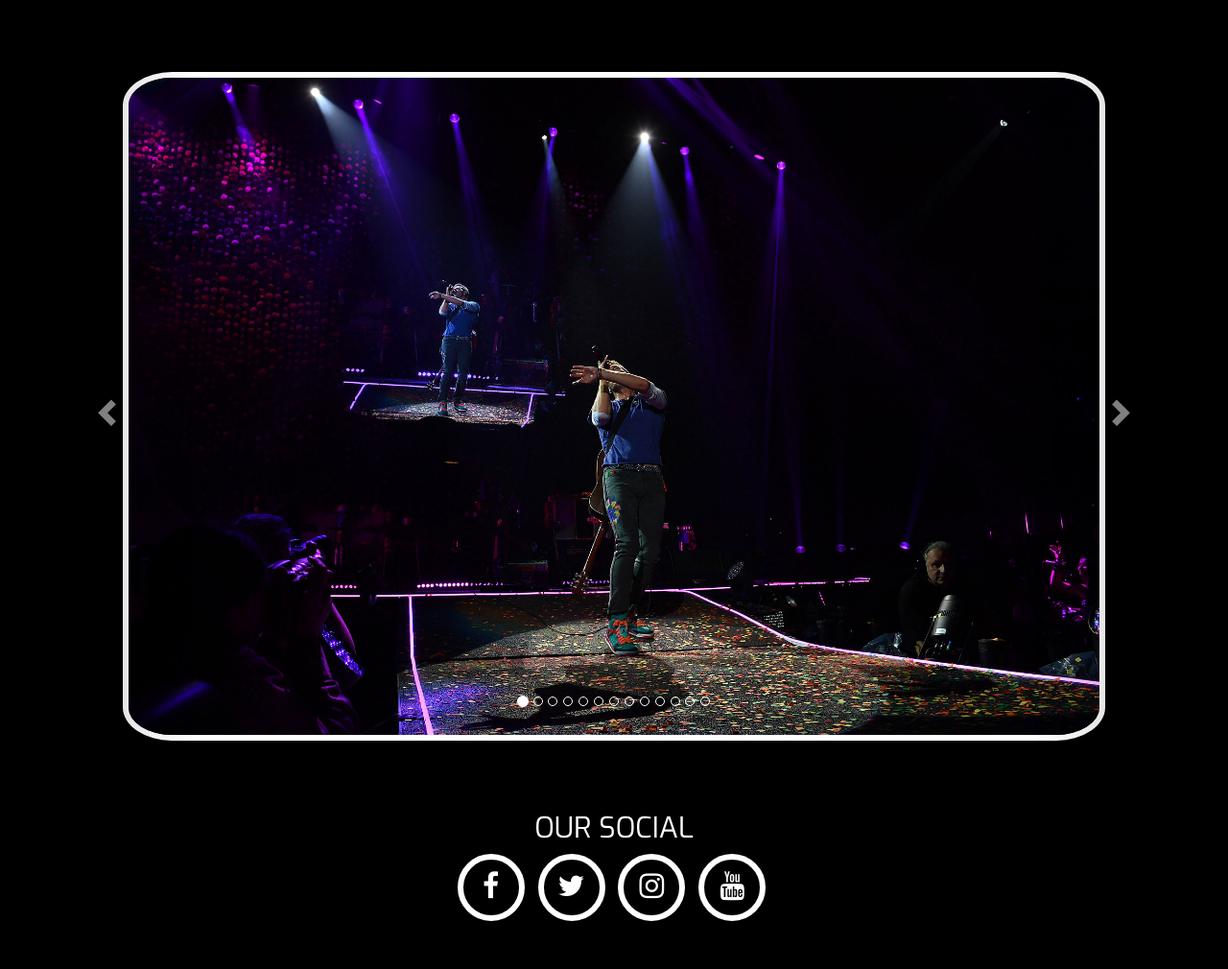
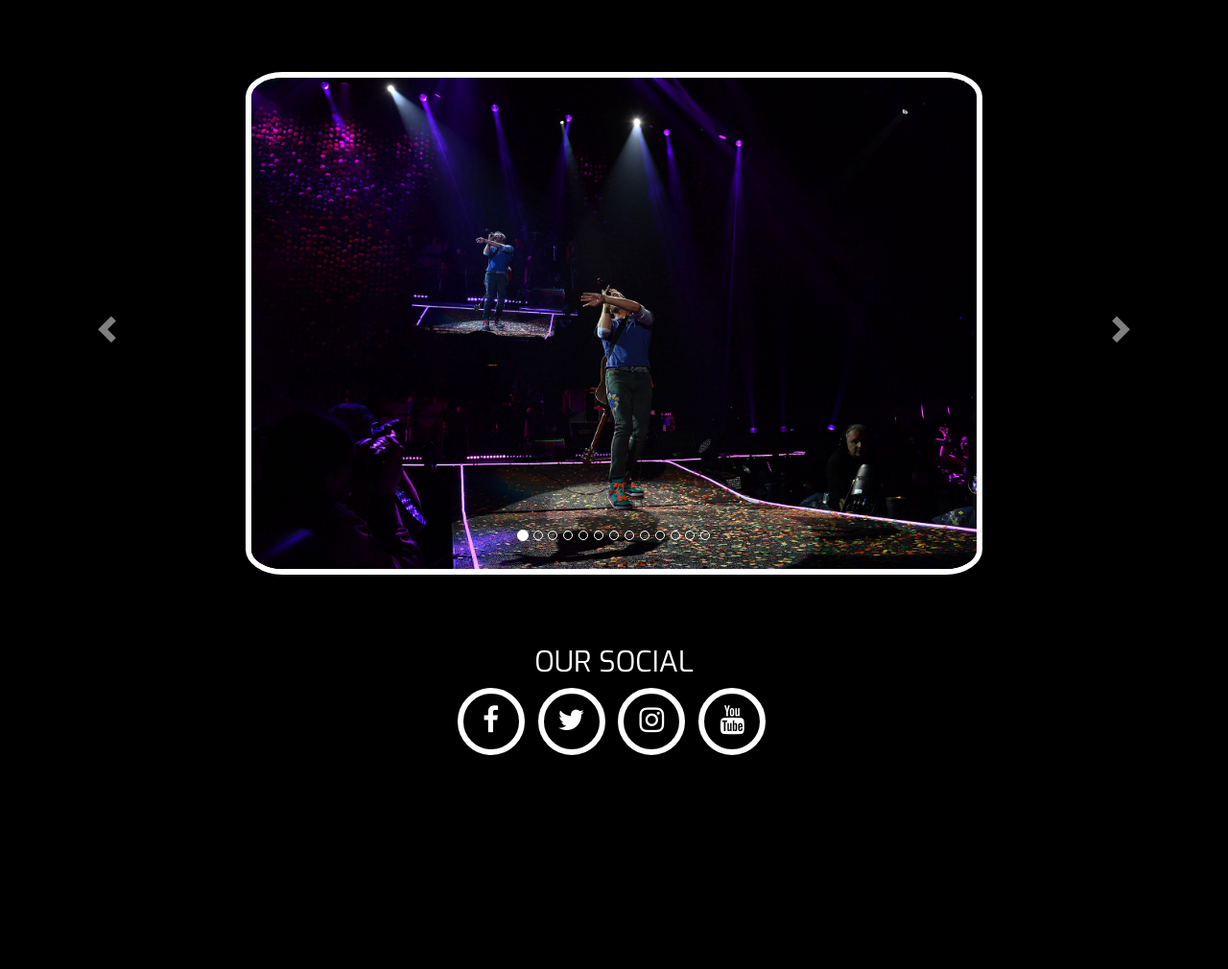
Before and after one commit to marcin-marciszewski/Coldplay-funpage, a PHP site: page /pictures.html in a window 1280 px wide. Shown: the part 200-1210 px from the top of the page at 96% size. After the commit the page ends 987 px from the top, so only its background shows below. Run offline with PHP 8.4, Linux system fonts and the light colour scheme.

```diff
--- a/css/style.css
+++ b/css/style.css
@@ -262,8 +262,8 @@ h2 {
 /*--------------------------------------------------------Pictures*/
 
 .pic-item img {
-    height: 60vh;
-    width: 80vw;
+    height: 40vh;
+    width: 60vw;
     display: flex;
     align-items: center;
     margin-left: auto;
@@ -353,11 +353,7 @@ h2 {
  * 24th of November 2015
  * MIT License
  *
- *
- * If you are thinking of using this in
- * production code, beware of the browser
- * prefixes.
- */
+*/
 
 
 #menu a
@@ -436,10 +432,7 @@ h2 {
   transform-origin: 0% 100%;
 }
 
-/*
- * Transform all the slices of hamburger
- * into a crossmark.
- */
+
 #menuToggle input:checked ~ span
 {
   opacity: 1;
@@ -447,27 +440,20 @@ h2 {
   background: #232323;
 }
 
-/*
- * But let's hide the middle one.
- */
+
 #menuToggle input:checked ~ span:nth-last-child(3)
 {
   opacity: 0;
   transform: rotate(0deg) scale(0.2, 0.2);
 }
 
-/*
- * Ohyeah and the last one should go the other direction
- */
+
 #menuToggle input:checked ~ span:nth-last-child(2)
 {
   transform: rotate(-45deg) translate(0, -1px);
 }
 
-/*
- * Make this absolute positioned
- * at the top left of the screen
- */
+
 #menu
 {
   position: absolute;
@@ -479,7 +465,6 @@ h2 {
   background: #ededed;
   list-style-type: none;
   -webkit-font-smoothing: antialiased;
-  /* to stop flickering of text in safari */
 
   transform-origin: 0% 0%;
   transform: translate(-100%, 0);
@@ -493,9 +478,7 @@ h2 {
   font-size: 22px;
 }
 
-/*
- * And let's slide it in from the left
- */
+
 #menuToggle input:checked ~ ul
 {
   transform: none;
```
